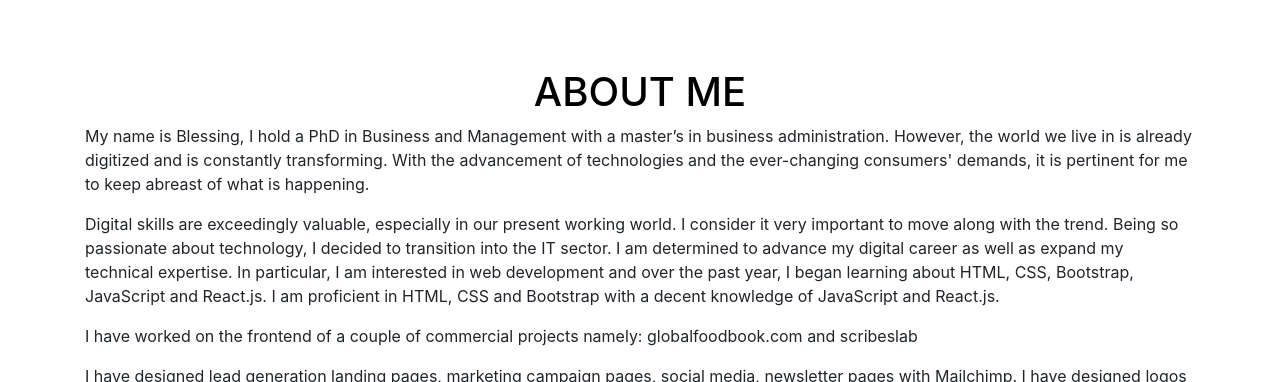
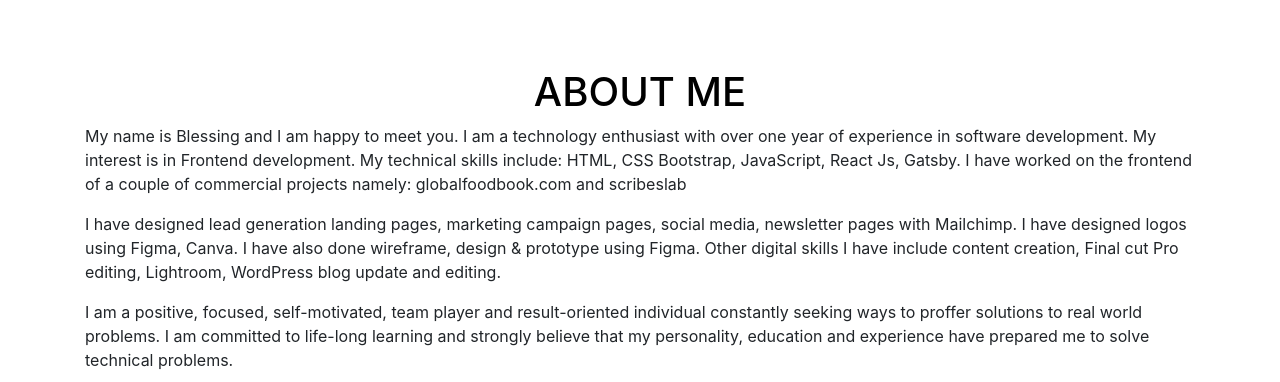
Before and after one commit to blessingokpala/tech, a plain HTML site: page index.html in a window 1280 px wide. Shown: the part 812-1194 px from the top of the page. Drawn offline with nearby package versions, Linux system fonts and the light colour scheme.

Commit message:
Updated the html pages and images

```diff
--- a/index.html
+++ b/index.html
@@ -51,43 +51,15 @@
       <a href="#about"><h2>ABOUT ME</h2></a>
       <div class="container">
         <p>
-          My name is Blessing, I hold a PhD in Business and Management with a
-          master’s in business administration. However, the world we live in is
-          already digitized and is constantly transforming. With the advancement
-          of technologies and the ever-changing consumers' demands, it is
-          pertinent for me to keep abreast of what is happening.
-        </p>
-        <p>
-          Digital skills are exceedingly valuable, especially in our present
-          working world. I consider it very important to move along with the
-          trend. Being so passionate about technology, I decided to
-          transition into the IT sector. I am determined to advance my
-          digital career as well as expand my technical expertise. In
-          particular, I am interested in web development and over the past
-          year, I began learning about HTML, CSS, Bootstrap, JavaScript and
-          React.js. I am proficient in HTML, CSS and Bootstrap with a decent
-          knowledge of JavaScript and React.js.
-        </p>
-        <p>
-          I have worked on the frontend of a couple of commercial projects
-          namely: globalfoodbook.com and scribeslab
+          My name is Blessing and I am happy to meet you. I am a technology enthusiast with over one year of experience in software development.
+          My interest is in Frontend development. My technical skills include: HTML, CSS Bootstrap, JavaScript, React Js, Gatsby. I have worked on the frontend of a couple of commercial projects namely: globalfoodbook.com and scribeslab
         </p>
         <p>
           I have designed lead generation landing pages, marketing campaign
-          pages, social media, newsletter pages with Mailchimp. I have designed
-          logos using Figma, Canva. I have also done wireframe, design &
-          prototype using Figma. Other digital skills I have include content
-          creation, Final cut Pro editing, Lightroom, WordPress blog update and
-          editing.
+          pages, social media, newsletter pages with Mailchimp. I have designed logos using Figma, Canva. I have also done wireframe, design & prototype using Figma. Other digital skills I have include content creation, Final cut Pro editing, Lightroom, WordPress blog update and editing.
         </p>
         <p>
-          I am a positive, focused, self-motivated, team player and result-oriented
-          individual constantly seeking ways to proffer solutions to real world
-          problems. I am committed to life-long learning and strongly believe
-          that my personality, education and experience have prepared me to take
-          on challenges that a work environment like yours can present. I will
-          treasure the privilege to come on-board and partake in the
-          creation of technological infrastructures that add value to your company.
+          I am a positive, focused, self-motivated, team player and result-oriented individual constantly seeking ways to proffer solutions to real world problems. I am committed to life-long learning and strongly believe that my personality, education and experience have prepared me to solve technical problems.
         </p>
           <p>
             <a href="https://github.com/blessingokpala/" target="_blank">
@@ -101,17 +73,16 @@
       <a href="#projects"><h2>PROJECTS</h2></a>
       <div class="container">
         <div class="card-deck">
+
           <div class="card">
-            <img src="./images/gfb.png" class="card-img-top" alt="..." />
+            <img src="./images/arise.png" class="card-img-top" alt="arise" />
             <div class="card-body">
-              <h5 class="card-title">Global Food Book</h5>
+              <h5 class="card-title">Arise</h5>
               <p class="card-text">
-                Global Food Book is a food recipes website curated to share and
-                grow knowledge about everything food from around the world. Food
-                is universal and connects the whole world.
+                Arise was built using the following technologies: React.Js, Material-UI, Bootstrap.
               </p>
               <p class="card-text">
-                <a href="https://globalfoodbook.com/" target="_blank"
+                <a href="http://localhost:3000/" target="_blank"
                   ><button type="button" class="btn btn-secondary btn-lg">
                     Learn more
                   </button></a
@@ -119,6 +90,7 @@
               </p>
             </div>
           </div>
+
           <div class="card">
             <img src="./images/aleph.png" class="card-img-top" alt="aleph" />
             <div class="card-body">
@@ -257,6 +229,24 @@
       <div id="fourth-card" class="container">
         <div class="card-deck">
           <div class="card">
+            <img src="./images/gfb.png" class="card-img-top" alt="gfb" />
+            <div class="card-body">
+              <h5 class="card-title">Global Food Book</h5>
+              <p class="card-text">
+                Global Food Book is a food recipes website curated to share and
+                grow knowledge about everything food from around the world. Food
+                is universal and connects the whole world.
+              </p>
+              <p class="card-text">
+                <a href="https://globalfoodbook.com/" target="_blank"
+                  ><button type="button" class="btn btn-secondary btn-lg">
+                    Learn more
+                  </button></a
+                >
+              </p>
+            </div>
+          </div>
+          <div class="card">
             <img src="./images/flex.png" class="card-img-top" alt="flex" />
             <div class="card-body">
               <h5 class="card-title">Flex</h5>
```
Also changed, not shown: 1 other file.
